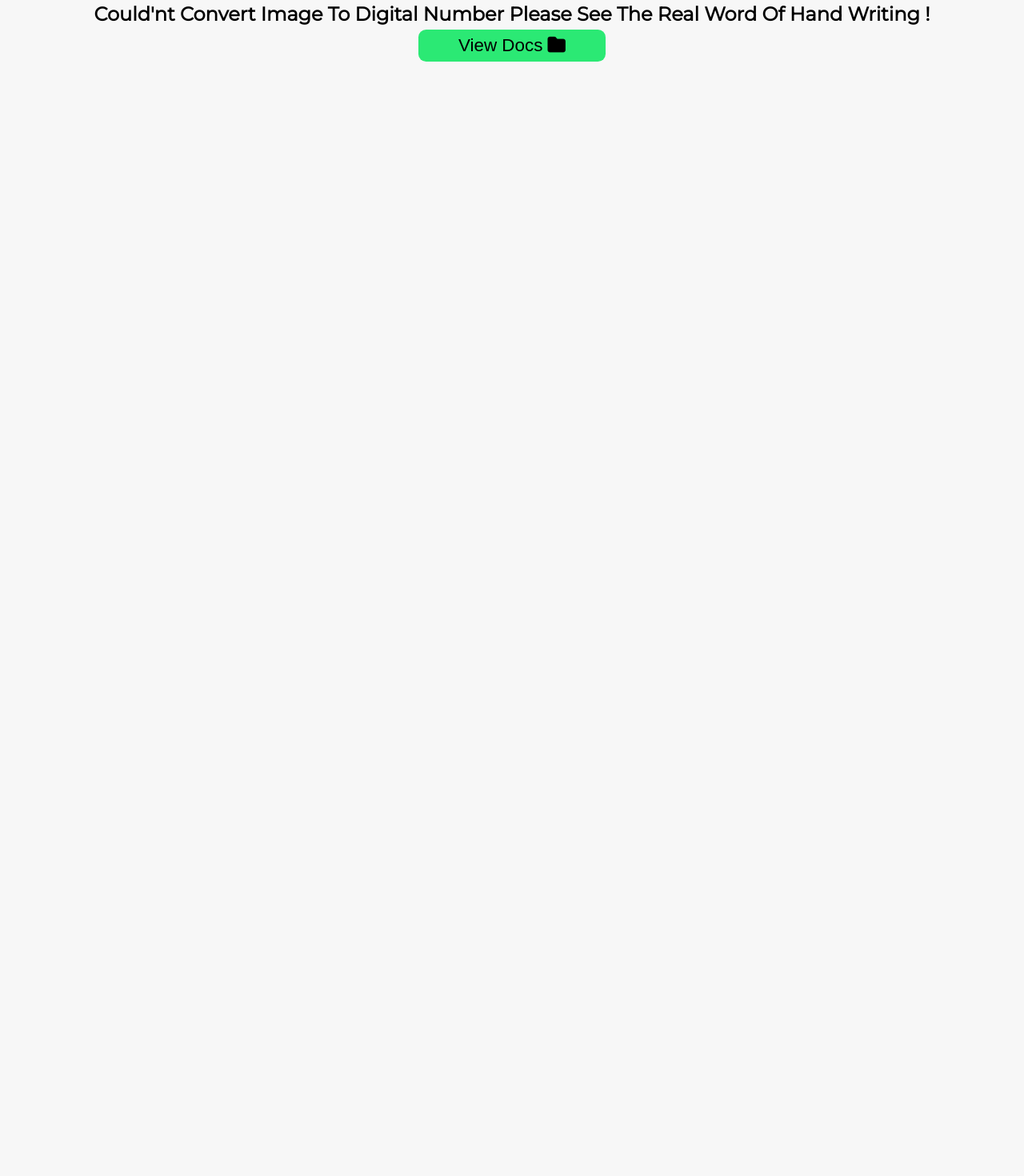
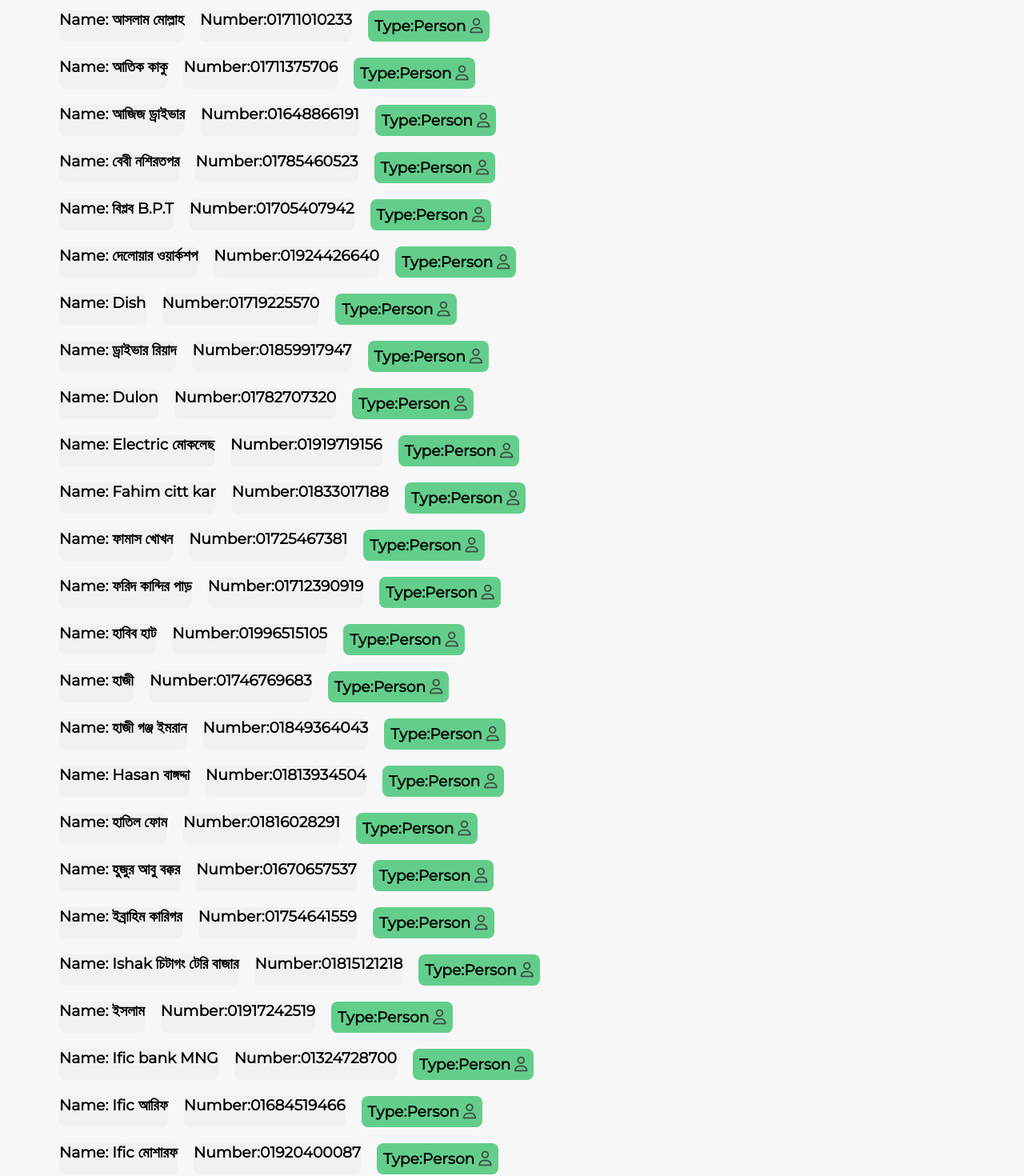
Before and after one commit to raihan-jishan/number-tab, a React (Create React App) app: page / in a window 1280 px wide. Shown: the part 5000-6470 px from the top of the page at 80% size. Before the commit the page ends 5132 px from the top, so only its background shows below. Built offline with nearby package versions, Linux system fonts and the light colour scheme; some icons are missing.

Commit message:
Update People.js

```diff
--- a/src/DATA/People.js
+++ b/src/DATA/People.js
@@ -515,4 +515,179 @@ export const People = [
     number: "01851-874915",
     icon: <i className="fa-regular fa-user"></i>,
   },
+   {
+        id:83,
+        name: "আসলাম মোল্লাহ",
+        number:"01711010233",
+        icon: <i className="fa-regular fa-user"></i>,
+        type:"Person",
+    },
+    {
+        id:84,
+        name: "আতিক কাকু",
+        number:"01711375706",
+        icon: <i className="fa-regular fa-user"></i>,
+        type:"Person",
+    },
+    {
+        id:85,
+        name: "আজিজ ড্রাইভার",
+        number:"01648866191",
+        icon: <i className="fa-regular fa-user"></i>,
+        type:"Person",
+    },
+    {
+        id:86,
+        name: "বেবী নশিরতপর",
+        number:"01785460523",
+        icon: <i className="fa-regular fa-user"></i>,
+        type:"Person",
+    },
+    {
+        id:87,
+        name: "বিপ্লব B.P.T",
+        number:"01705407942",
+        icon: <i className="fa-regular fa-user"></i>,
+        type:"Person",
+    },
+    {
+        id:88,
+        name: "দেলোয়ার ওয়ার্কশপ",
+        number:"01924426640",
+        icon: <i className="fa-regular fa-user"></i>,
+        type:"Person",
+    },
+    {
+        id:89,
+        name: "Dish",
+        number:"01719225570",
+        icon: <i className="fa-regular fa-user"></i>,
+        type:"Person",
+    },
+    {
+        id:90,
+        name: "ড্রাইভার রিয়াদ",
+        number:"01859917947",
+        icon: <i className="fa-regular fa-user"></i>,
+        type:"Person",
+    },
+    {
+        id:91,
+        name: "Dulon",
+        number:"01782707320",
+        icon: <i className="fa-regular fa-user"></i>,
+        type:"Person",
+    },
+    {
+        id:92,
+        name: "Electric মোকলেছ",
+        number:"01919719156",
+        icon: <i className="fa-regular fa-user"></i>,
+        type:"Person",
+    },
+    {
+        id:93,
+        name: "Fahim citt kar",
+        number:"01833017188",
+        icon: <i className="fa-regular fa-user"></i>,
+        type:"Person",
+    },
+    {
+        id:94,
+        name: "ফামাস খোখন",
+        number:"01725467381",
+        icon: <i className="fa-regular fa-user"></i>,
+        type:"Person",
+    },
+    {
+        id:95,
+        name: "ফরিদ কান্দির পাড়",
+        number:"01712390919",
+        icon: <i className="fa-regular fa-user"></i>,
+        type:"Person",
+    },
+    {
+        id:96,
+        name: "হাবিব হাট",
+        number:"01996515105",
+        icon: <i className="fa-regular fa-user"></i>,
+        type:"Person",
+    },
+    {
+        id:97,
+        name: "হাজী",
+        number:"01746769683",
+        icon: <i className="fa-regular fa-user"></i>,
+        type:"Person",
+    },
+    {
+        id:98,
+        name: "হাজী গঞ্জ ইমরান",
+        number:"01849364043",
+        icon: <i className="fa-regular fa-user"></i>,
+        type:"Person",
+    },
+    {
+        id:99,
+        name:"Hasan বাঙ্গদ্দা",
+        number:"01813934504",
+        icon: <i className="fa-regular fa-user"></i>,
+        type:"Person",
+    },
+    {
+        id:100,
+        name:"হাতিল ফোম",
+        number:"01816028291",
+        icon: <i className="fa-regular fa-user"></i>,
+        type:"Person",
+    },
+    {
+        id:101,
+        name:"হুজুর আবু বক্কর",
+        number:"01670657537",
+        icon: <i className="fa-regular fa-user"></i>,
+        type:"Person",
+    },
+    {
+        id:102,
+        name:"ইব্রাহিম কারিগর",
+        number:"01754641559",
+        icon: <i className="fa-regular fa-user"></i>,
+        type:"Person",
+    },
+    {
+        id:103,
+        name:"Ishak চিটাগং টেরি বাজার",
+        number:"01815121218",
+        icon: <i className="fa-regular fa-user"></i>,
+        type:"Person",
+    },
+    {
+        id:104,
+        name:"ইসলাম",
+        number:"01917242519",
+        icon: <i className="fa-regular fa-user"></i>,
+        type:"Person",
+    },
+    {
+        id:105,
+        name:"Ific bank MNG",
+        number:"01324728700",
+        icon: <i className="fa-regular fa-user"></i>,
+        type:"Person",
+    },
+    {
+        id:106,
+        name:"Ific আরিফ",
+        number:"01684519466",
+        icon: <i className="fa-regular fa-user"></i>,
+        type:"Person",
+    },
+    {
+        id:107,
+        name:"Ific মোশারফ",
+        number:"01920400087",
+        icon: <i className="fa-regular fa-user"></i>,
+        type:"Person",
+    },
 ];
```
